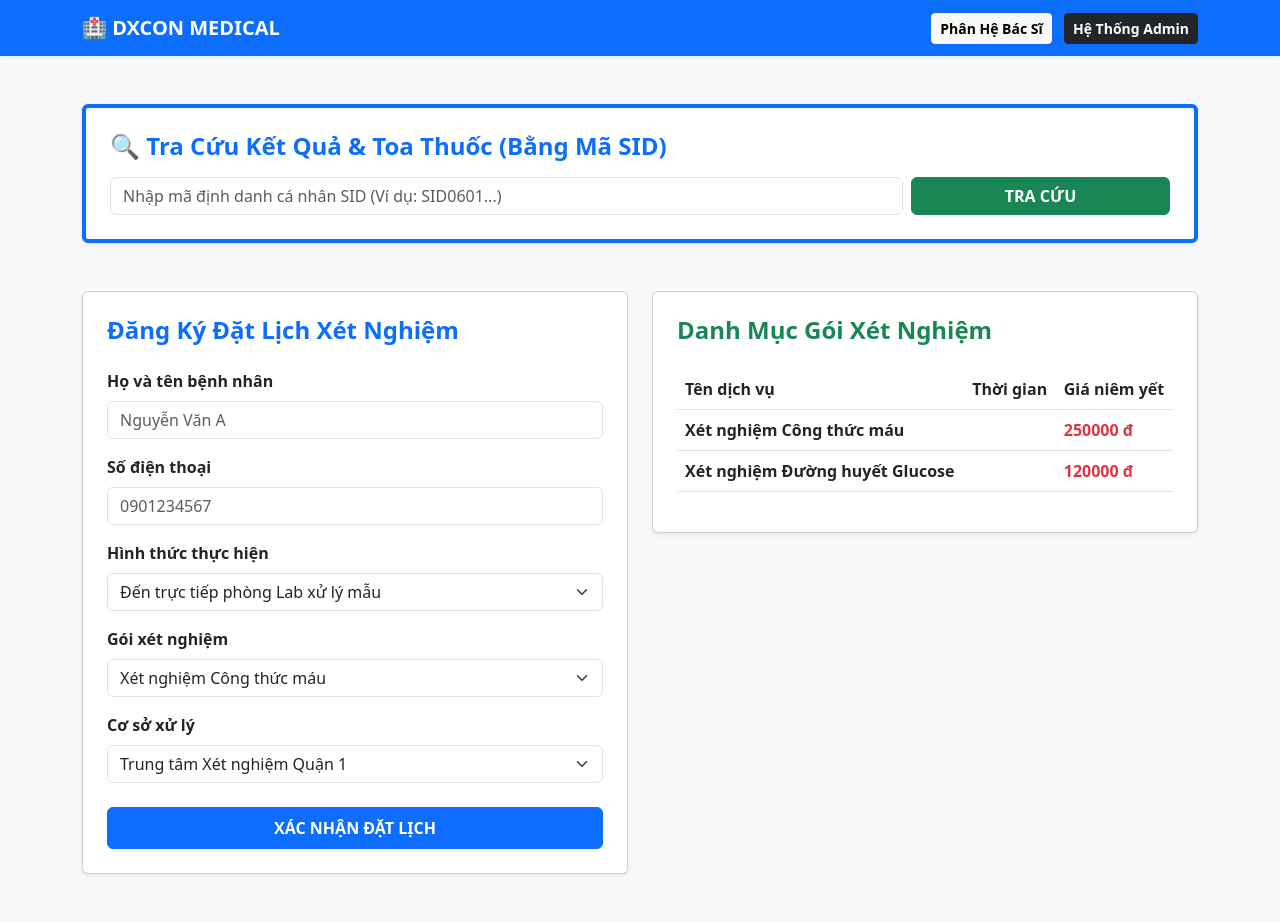
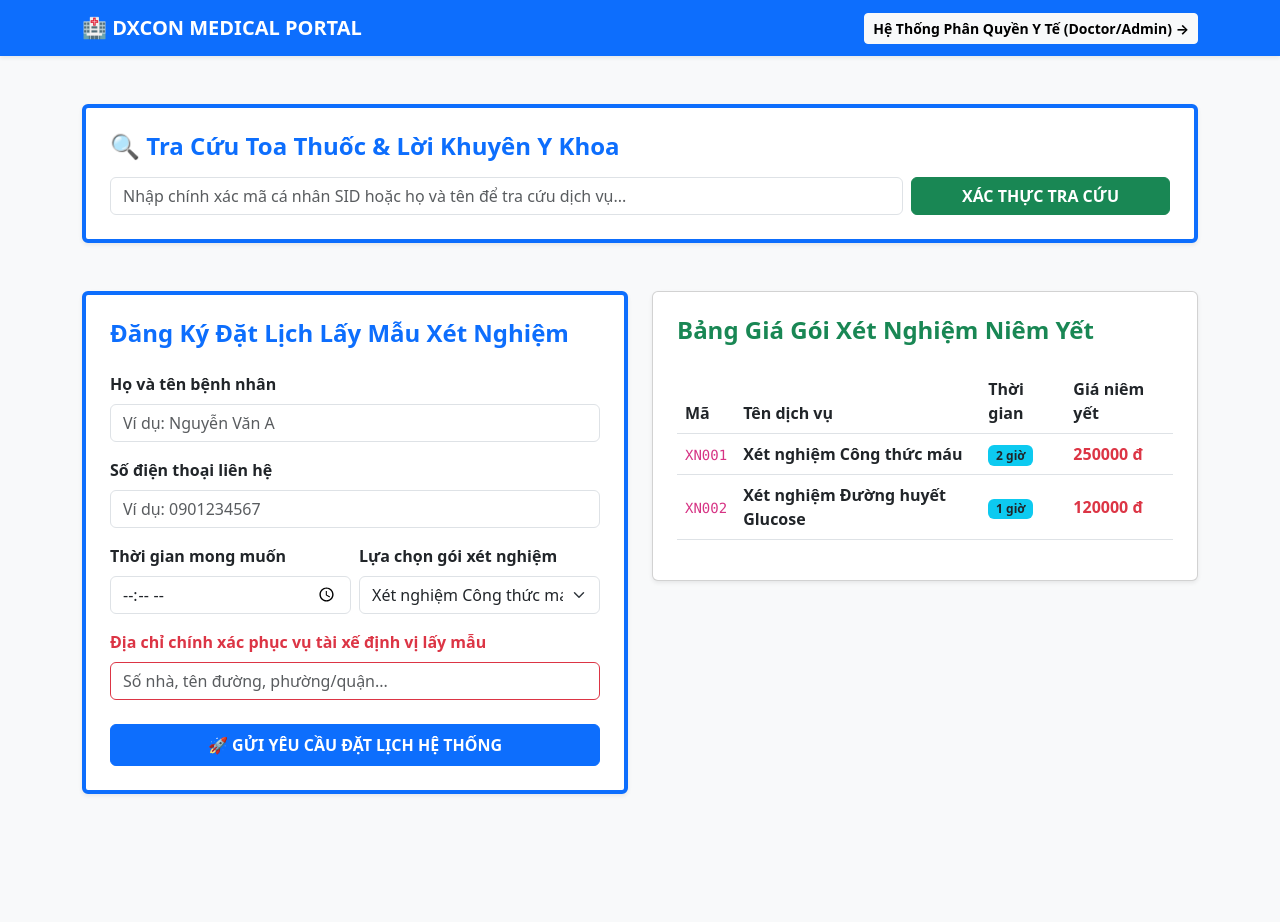
Before and after one commit to dxconmedical-max/dxconsystem, a Flask app: page / in a window 1280 px wide. After the commit the page ends 795 px from the top, so only its background shows below. Run offline with Flask 3, Linux system fonts and the light colour scheme; data comes from the database, SQL or seed files in the repository.

Commit message:
Update index.html

```diff
--- a/templates/index.html
+++ b/templates/index.html
@@ -10,107 +10,101 @@
 
     <nav class="navbar navbar-expand-lg navbar-dark bg-primary shadow-sm">
         <div class="container">
-            <a class="navbar-brand fw-bold" href="/">🏥 DXCON MEDICAL</a>
+            <a class="navbar-brand fw-bold" href="/">🏥 DXCON MEDICAL PORTAL</a>
             <div>
-                <a href="/doctor" class="btn btn-light btn-sm fw-bold me-2">Phân Hệ Bác Sĩ</a>
-                <a href="/admin" class="btn btn-dark btn-sm fw-bold">Hệ Thống Admin</a>
+                <a href="/login" class="btn btn-light btn-sm fw-bold">Hệ Thống Phân Quyền Y Tế (Doctor/Admin) →</a>
             </div>
         </div>
     </nav>
 
     <div class="container my-5">
         <div class="card p-4 shadow-sm mb-5 border-start border-primary border-4 bg-white">
-            <h4 class="fw-bold text-primary mb-3">🔍 Tra Cứu Kết Quả & Toa Thuốc (Bằng Mã SID)</h4>
+            <h4 class="fw-bold text-primary mb-3">🔍 Tra Cứu Toa Thuốc & Lời Khuyên Y Khoa</h4>
             <form action="/" method="GET" class="row g-2">
                 <div class="col-md-9">
-                    <input type="text" class="form-control" name="search_sid" value="{{ search_sid }}" placeholder="Nhập mã định danh cá nhân SID (Ví dụ: SID0601...)" required>
+                    <input type="text" class="form-control" name="search_sid" value="{{ search_sid }}" placeholder="Nhập chính xác mã cá nhân SID hoặc họ và tên để tra cứu dịch vụ..." required>
                 </div>
                 <div class="col-md-3">
-                    <button type="submit" class="btn btn-success w-100 fw-bold">TRA CỨU</button>
+                    <button type="submit" class="btn btn-success w-100 fw-bold">XÁC THỰC TRA CỨU</button>
                 </div>
             </form>
 
             {% if patient_info %}
             <div class="mt-4 p-3 bg-light rounded border">
-                <h5 class="text-success fw-bold">Kết quả định danh cho: {{ patient_info.sid }}</h5>
+                <h5 class="text-success fw-bold">Thông tin hồ sơ: {{ patient_info.sid }}</h5>
                 <div class="row g-3 mt-1">
-                    <div class="col-md-4"><b>Bệnh nhân:</b> {{ patient_info.name }}</div>
-                    <div class="col-md-4"><b>Số điện thoại:</b> {{ patient_info.phone }}</div>
-                    <div class="col-md-4"><b>Trạng thái mẫu:</b> <span class="badge bg-warning text-dark">{{ patient_info.last_interaction }}</span></div>
-                    <div class="col-md-12"><b>Địa chỉ/Vị trí:</b> {{ patient_info.address }}</div>
+                    <div class="col-md-3"><b>Họ tên bệnh nhân:</b> {{ patient_info.name }}</div>
+                    <div class="col-md-3"><b>Số điện thoại:</b> {{ patient_info.phone }}</div>
+                    <div class="col-md-3"><b>Cơ sở chỉ định:</b> <span class="badge bg-dark">{{ patient_info.clinic_owner }}</span></div>
+                    <div class="col-md-3"><b>Hẹn giờ thu mẫu:</b> <span class="badge bg-danger">{{ patient_info.pickup_time_est }}</span></div>
+                    <div class="col-md-12"><b>Địa điểm thực hiện thực tế:</b> {{ patient_info.address }}</div>
                 </div>
                 <hr>
                 <div class="row g-3">
-                    <div class="col-md-6"><b>Lời khuyên từ Bác sĩ:</b> <p class="text-primary fw-bold">{{ patient_info.doctor_notes if patient_info.doctor_notes else 'Hệ thống đang chạy xét nghiệm...' }}</p></div>
-                    <div class="col-md-3"><b>Toa thuốc của bạn:</b> <p class="text-danger fw-bold">{{ patient_info.prescription_path if patient_info.prescription_path else 'Chưa có chỉ định thuốc' }}</p></div>
-                    <div class="col-md-3"><b>📅 Hẹn ngày tái khám:</b> <p class="text-danger fw-bold">{{ patient_info.revisit_date if patient_info.revisit_date else 'Chưa có lịch hẹn' }}</p></div>
+                    <div class="col-md-6"><b>Lời khuyên chuyên khoa:</b> <p class="text-primary fw-bold">{{ patient_info.doctor_notes if patient_info.doctor_notes else 'Mẫu đang được điều phối vận chuyển bằng thiết bị kiểm soát nhiệt độ IoT...' }}</p></div>
+                    <div class="col-md-3"><b>Đơn thuốc đính kèm:</b>
+                        {% if patient_info.prescription_path %}
+                        <p><a href="/uploads/{{ patient_info.prescription_path }}" target="_blank" class="btn btn-sm btn-outline-danger fw-bold">👁️ Xem Đơn Thuốc File Gốc</a></p>
+                        {% else %}
+                        <p class="text-muted">Chưa có tệp đính kèm</p>
+                        {% endif %}
+                    </div>
+                    <div class="col-md-3"><b>📅 Lịch hẹn tái khám:</b> <p class="text-danger fw-bold">{{ patient_info.revisit_date if patient_info.revisit_date else 'Theo dõi thêm tại nhà' }}</p></div>
                 </div>
             </div>
-            {% elif search_sid %}
-            <div class="alert alert-danger mt-3 mb-0">Mã tra cứu SID không đúng hoặc chưa được đồng bộ hệ thống!</div>
             {% endif %}
         </div>
 
         <div class="row g-4">
             <div class="col-md-6">
-                <div class="card p-4 shadow-sm bg-white">
-                    <h4 class="fw-bold text-primary mb-4">Đăng Ký Đặt Lịch Xét Nghiệm</h4>
+                <div class="card p-4 shadow-sm bg-white border-top border-primary border-4">
+                    <h4 class="fw-bold text-primary mb-4">Đăng Ký Đặt Lịch Lấy Mẫu Xét Nghiệm</h4>
                     <form action="/api/guest/book" method="POST">
                         <div class="mb-3">
                             <label class="form-label fw-bold">Họ và tên bệnh nhân</label>
-                            <input type="text" class="form-control" name="guest_name" placeholder="Nguyễn Văn A" required>
+                            <input type="text" class="form-control" name="guest_name" required placeholder="Ví dụ: Nguyễn Văn A">
                         </div>
                         <div class="mb-3">
-                            <label class="form-label fw-bold">Số điện thoại</label>
-                            <input type="tel" class="form-control" name="guest_phone" placeholder="0901234567" required>
+                            <label class="form-label fw-bold">Số điện thoại liên hệ</label>
+                            <input type="tel" class="form-control" name="guest_phone" required placeholder="Ví dụ: 0901234567">
                         </div>
-                        <div class="mb-3">
-                            <label class="form-label fw-bold">Hình thức thực hiện</label>
-                            <select class="form-select" name="service_type" id="serviceType" onchange="toggleAddress()">
-                                <option value="at_lab">Đến trực tiếp phòng Lab xử lý mẫu</option>
-                                <option value="at_home">💡 Điều phối nhân viên đến lấy mẫu tại nhà</option>
-                            </select>
+                        <div class="row g-2 mb-3">
+                            <div class="col-md-6">
+                                <label class="form-label fw-bold">Thời gian mong muốn</label>
+                                <input type="time" class="form-control" name="pickup_time_est" required>
                             </div>
-                        <div class="mb-3" id="addressBox" style="display:none;">
-                            <label class="form-label fw-bold text-danger">Địa chỉ / Vị trí lấy mẫu chi tiết</label>
-                            <input type="text" class="form-control border-danger" id="guest_address" name="guest_address" placeholder="Số nhà, tên đường, phường, quận/huyện...">
-                        </div>
-                        <div class="mb-3">
-                            <label class="form-label fw-bold">Gói xét nghiệm</label>
+                            <div class="col-md-6">
+                                <label class="form-label fw-bold">Lựa chọn gói xét nghiệm</label>
                                 <select class="form-select" name="chosen_test">
                                     {% for test in tests %}
-                                <option value="{{ test.name }}">{{ test.name }}</option>
+                                    <option value="{{ test.id }}">{{ test.name }} ({{ test.price }} đ)</option>
                                     {% endfor %}
                                 </select>
                             </div>
+                        </div>
                         <div class="mb-4">
-                            <label class="form-label fw-bold">Cơ sở xử lý</label>
-                            <select class="form-select" name="chosen_lab">
-                                <option value="Trung tâm Xét nghiệm Quận 1">Trung tâm Xét nghiệm Quận 1</option>
-                                <option value="Phòng Lab liên kết DX-Phú Nhuận">Phòng Lab liên kết DX-Phú Nhuận</option>
-                            </select>
+                            <label class="form-label fw-bold text-danger">Địa chỉ chính xác phục vụ tài xế định vị lấy mẫu</label>
+                            <input type="text" class="form-control border-danger" name="guest_address" required placeholder="Số nhà, tên đường, phường/quận...">
                         </div>
-                        <button type="submit" class="btn btn-primary w-100 fw-bold py-2">XÁC NHẬN ĐẶT LỊCH</button>
+                        <button type="submit" class="btn btn-primary w-100 fw-bold py-2">🚀 GỬI YÊU CẦU ĐẶT LỊCH HỆ THỐNG</button>
                     </form>
                 </div>
             </div>
 
             <div class="col-md-6">
                 <div class="card p-4 shadow-sm bg-white">
-                    <h4 class="fw-bold text-success mb-4">Danh Mục Gói Xét Nghiệm</h4>
-                    <table class="table table-hover">
+                    <h4 class="fw-bold text-success mb-4">Bảng Giá Gói Xét Nghiệm Niêm Yết</h4>
+                    <div class="table-responsive">
+                        <table class="table table-hover align-middle">
                             <thead>
-                            <tr>
-                                <th>Tên dịch vụ</th>
-                                <th>Thời gian</th>
-                                <th>Giá niêm yết</th>
-                            </tr>
+                                <tr><th>Mã</th><th>Tên dịch vụ</th><th>Thời gian</th><th>Giá niêm yết</th></tr>
                             </thead>
                             <tbody>
                                 {% for test in tests %}
                                 <tr>
-                                <td class="fw-bold">{{ test.name }}</td>
-                                <td><span class="badge bg-info text-dark">{{ test.eta }}</span></td>
+                                    <td><code>{{ test.code }}</code></td>
+                                    <td class="fw-bold text-dark">{{ test.name }}</td>
+                                    <td><span class="badge bg-info text-dark">{{ test.duration }}</span></td>
                                     <td class="text-danger fw-bold">{{ test.price }} đ</td>
                                 </tr>
                                 {% endfor %}
@@ -120,20 +114,7 @@
                 </div>
             </div>
         </div>
+    </div>
 
-    <script>
-        function toggleAddress() {
-            var type = document.getElementById("serviceType").value;
-            var box = document.getElementById("addressBox");
-            var input = document.getElementById("guest_address");
-            if(type === "at_home") {
-                box.style.display = "block";
-                input.required = true;
-            } else {
-                box.style.display = "none";
-                input.required = false;
-            }
-        }
-    </script>
 </body>
 </html>
```
Lines whose indentation alone changed are shown as unchanged.
